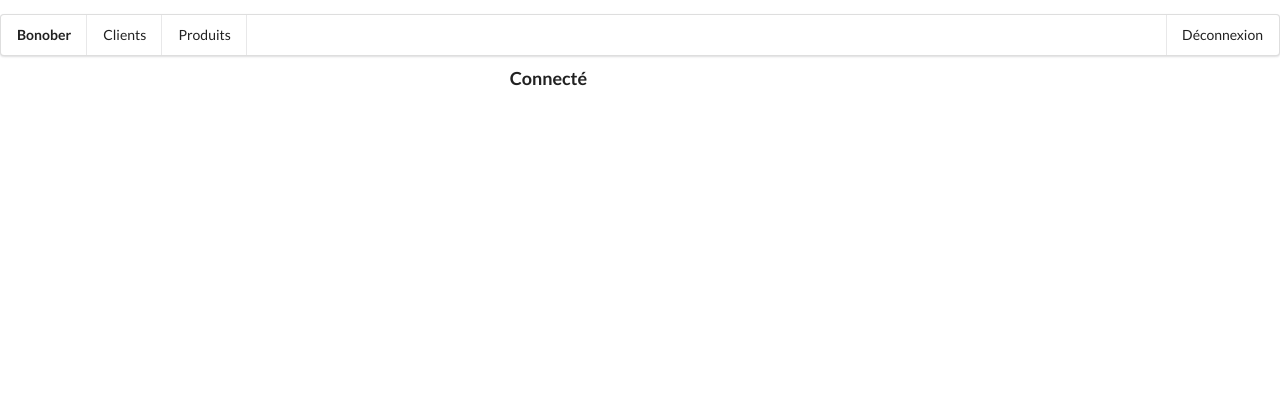
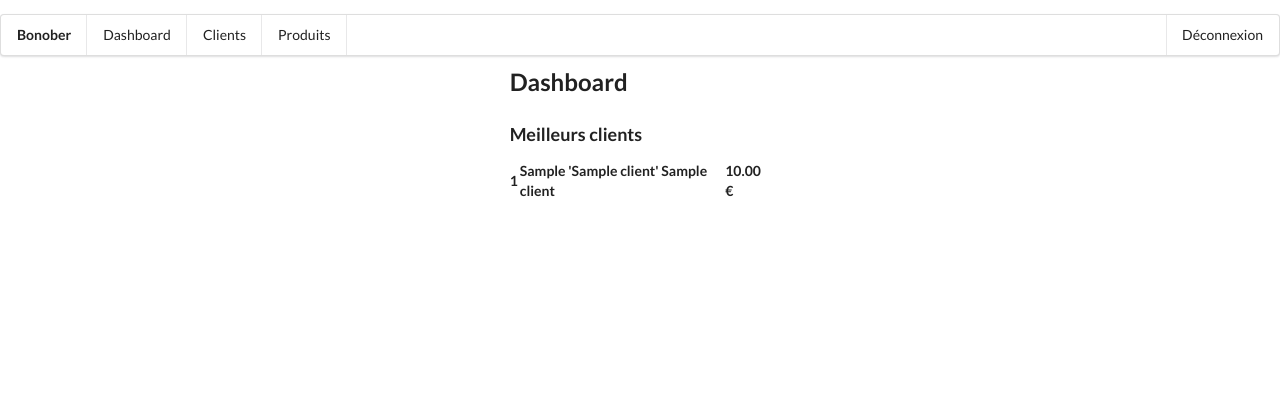
Before and after one commit to martinlehoux/bonober-2, a Node server app: page / in a window 1280 px wide. Shown: the top 420 px of the page. Run offline with Node 20, Linux system fonts and the light colour scheme; the visitor is signed in with stand-in values (Sample User, id 1); tables that the repository leaves empty hold one stand-in row (values such as "Sample post"); lists and menus that the app fills with data are empty; some libraries are stand-ins or nearby versions.

Commit message:
feat - totalSpent

```diff
--- a/app.js
+++ b/app.js
@@ -6,6 +6,8 @@
 const fileUpload = require("express-fileupload");
 const mongoDBStore = require('connect-mongodb-session')(session);
 const config = require("./config.json");
+
+const Client = require('./models/client');
 
 const authorizationRouter = require("./controllers/authorization");
 const clientRouter = require("./controllers/client");
@@ -38,7 +40,14 @@
 app.use(fileUpload());
 
 
-app.get("/", (req, res) => res.render("index", { loggedIn: Boolean(req.session.loggedIn) }));
+app.get("/", (req, res) => {
+  // Best clients
+  Client.find()
+    .sort({ totalSpent: -1 })
+    .limit(20)
+    .exec()
+    .then(bestClients => res.render("index", { loggedIn: Boolean(req.session.loggedIn), bestClients }))
+});
 app.use("/", authorizationRouter);
 app.use("/clients", clientRouter);
 app.use("/produits", produitRouter);
--- a/controllers/client.js
+++ b/controllers/client.js
@@ -66,11 +66,9 @@
         .sort((product1, product2) => product2.number - product1.number)
         .slice(0, 3)
       // Total spent
-      const totalSpent = client.commandes.reduce((total, commande) => commande.produit.prixUnitaire + total, 0);
       res.render("client", {
         client,
         bestProducts,
-        totalSpent,
         nourriture: produits.filter(produit => produit.categorie == "nourriture"),
         boissons: produits.filter(produit => produit.categorie == "boisson"),
         produits, loggedIn: Boolean(req.session.loggedIn)
@@ -106,7 +104,7 @@
   Produit
     .findById(req.params.idProduit).exec()
     .then(produit => {
-      Client.findOneAndUpdate({ _id: req.params.idClient }, { $push: { commandes: { produit } }, $inc: { solde: -produit.prixUnitaire } }).exec();
+      Client.findOneAndUpdate({ _id: req.params.idClient }, { $push: { commandes: { produit } }, $inc: { solde: -produit.prixUnitaire, totalSpent: produit.prixUnitaire } }).exec();
       res.redirect("/clients/" + req.params.idClient);
     })
     .catch(err => res.send(err));
@@ -118,7 +116,7 @@
     req.body.map(productId =>
       Produit.findById(productId).exec()
         .then(produit =>
-          Client.findOneAndUpdate({ _id: req.params.idClient }, { $push: { commandes: { produit } }, $inc: { solde: -produit.prixUnitaire } }).exec()
+          Client.findOneAndUpdate({ _id: req.params.idClient }, { $push: { commandes: { produit } }, $inc: { solde: -produit.prixUnitaire, totalSpent: produit.prixUnitaire } }).exec()
         )
     )).then(() => res.redirect("/clients/" + req.params.idClient))
     .catch(err => res.send(err))
--- a/models/client.js
+++ b/models/client.js
@@ -10,7 +10,8 @@
   membre: { type: Boolean, default: false },
   solde: { type: Number, default: 0 },
   operations: [Operation],
-  commandes: [Commande]
+  commandes: [Commande],
+  totalSpent: { type: Number, default: 0 },
 });
 
 Client.index({ "$**": 'text' });
--- a/views/client.pug
+++ b/views/client.pug
@@ -84,7 +84,7 @@
       .ten.wide.column
         .ui.statistics
           .statistic
-            .value #{totalSpent.toFixed(2)} €
+            .value #{client.totalSpent.toFixed(2)} €
             .label Total dépensé
 
           .statistic
--- a/views/index.pug
+++ b/views/index.pug
@@ -10,4 +10,15 @@
               label Mot de passe
               input(type="password" name="password" placeholder="test")
         else
-          h3.ui.header Connecté
+          h2.ui.header Dashboard
+          //- .ui.statistic
+          //-   .value
+          //-   .label
+          h3.ui.header Meilleurs clients
+          table.ui.table.very.basic
+            tbody
+              each client, i in bestClients
+                tr
+                  th= i+1
+                  th #{client.prenom} '#{client.surnom}' #{client.nom}
+                  th #{client.totalSpent.toFixed(2)} €
--- a/views/layout.pug
+++ b/views/layout.pug
@@ -14,10 +14,10 @@
     block navbar
       .ui.pointing.menu
         .item.header Bonober
+        a.item(href="/") Dashboard
         a.item(href="/clients") Clients
         a.item(href="/produits") Produits
         //- a.item(href="/courses") Courses
-        //- a.item(href="/statistiques") Statistiques
         .right.menu
           if !loggedIn
             a.item(href="/") Connexion
```
Also changed, not shown: migrations/0001-client-totalSpent.js (added, +23 -0 lines).
